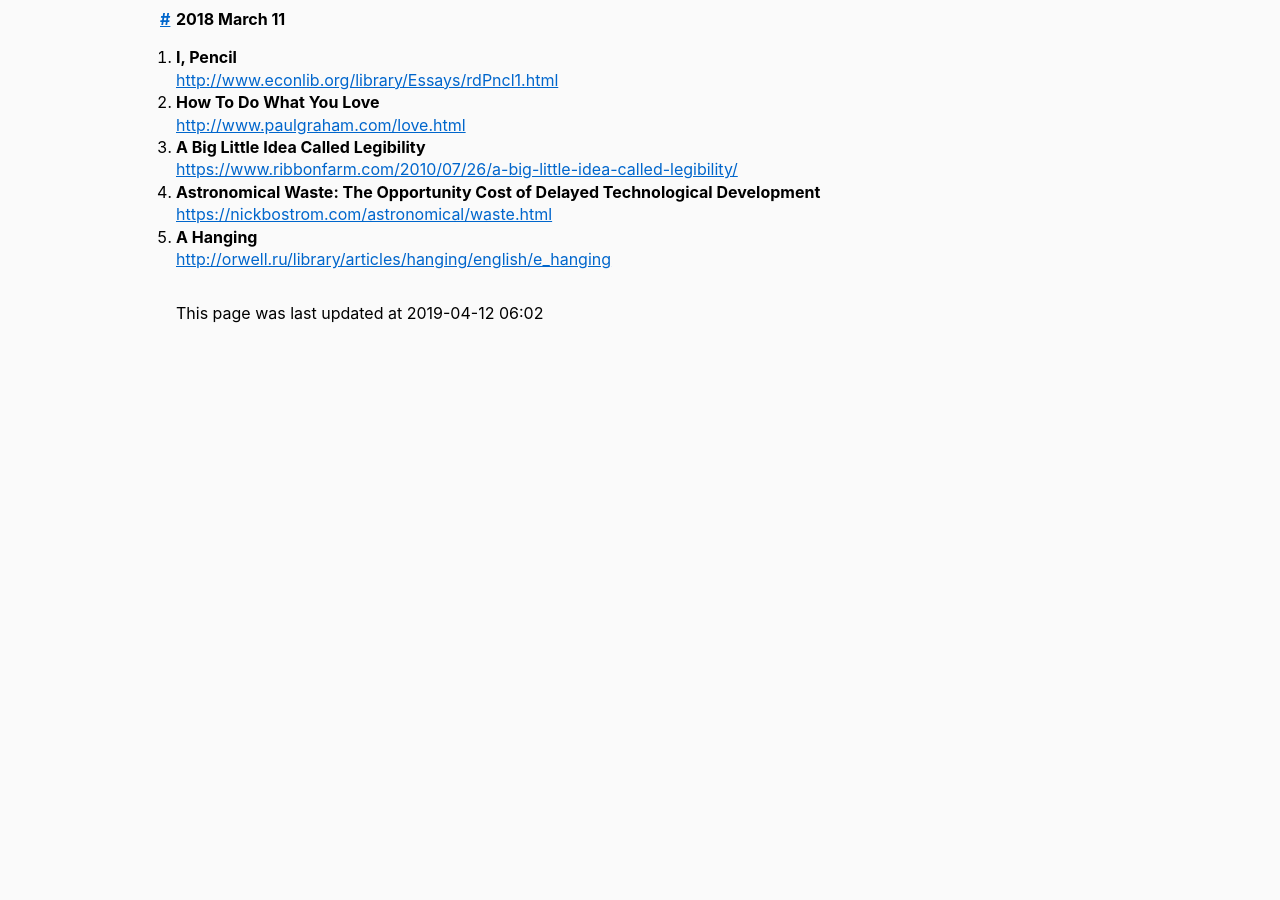
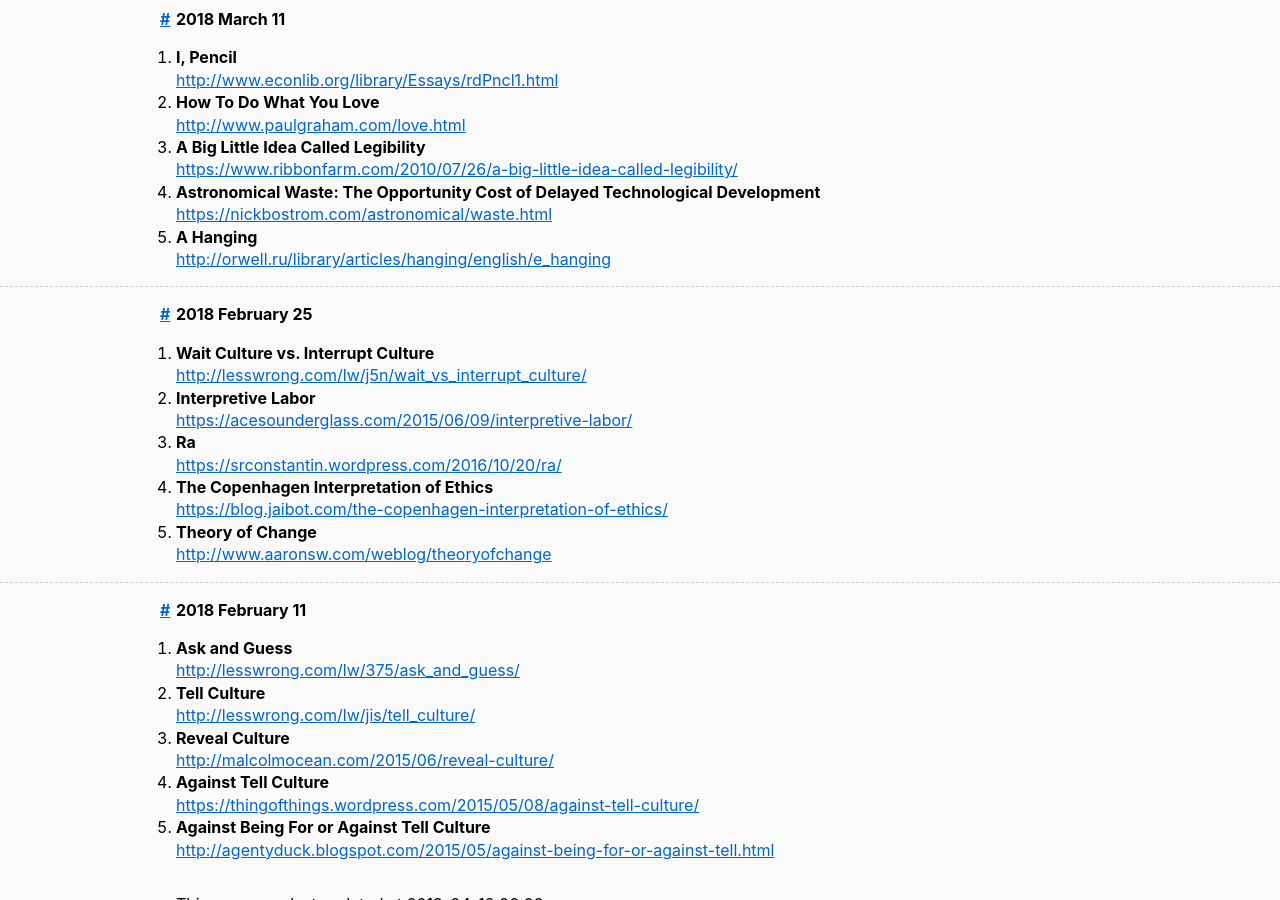
Before and after one commit to sackeyjason/london-rationalish-readings, a Jekyll site: the page built from index.html, in a window 1280 px wide and 900 px high, scrolled down 5991 px. Built offline with Jekyll 4.4.1, drawn with Linux system fonts in a browser that asks for light colours; before the commit the page ends 6332 px from its top, so only the background shows below that.

Commit message:
Add links.

```diff
--- a/_data/list.yaml
+++ b/_data/list.yaml
@@ -266,3 +266,27 @@ meetings:
     link: https://nickbostrom.com/astronomical/waste.html
   - title: A Hanging
     link: http://orwell.ru/library/articles/hanging/english/e_hanging
+- date: 25 February 2018
+  list:
+  - title: Wait Culture vs. Interrupt Culture
+    link: http://lesswrong.com/lw/j5n/wait_vs_interrupt_culture/
+  - title: Interpretive Labor
+    link: https://acesounderglass.com/2015/06/09/interpretive-labor/
+  - title: Ra
+    link: https://srconstantin.wordpress.com/2016/10/20/ra/
+  - title: The Copenhagen Interpretation of Ethics
+    link: https://blog.jaibot.com/the-copenhagen-interpretation-of-ethics/
+  - title: Theory of Change
+    link: http://www.aaronsw.com/weblog/theoryofchange
+- date: 11 February 2018
+  list:
+  - title: Ask and Guess
+    link: http://lesswrong.com/lw/375/ask_and_guess/
+  - title: Tell Culture
+    link: http://lesswrong.com/lw/jis/tell_culture/
+  - title: Reveal Culture
+    link: http://malcolmocean.com/2015/06/reveal-culture/
+  - title: Against Tell Culture
+    link: https://thingofthings.wordpress.com/2015/05/08/against-tell-culture/
+  - title: Against Being For or Against Tell Culture
+    link: http://agentyduck.blogspot.com/2015/05/against-being-for-or-against-tell.html
```
